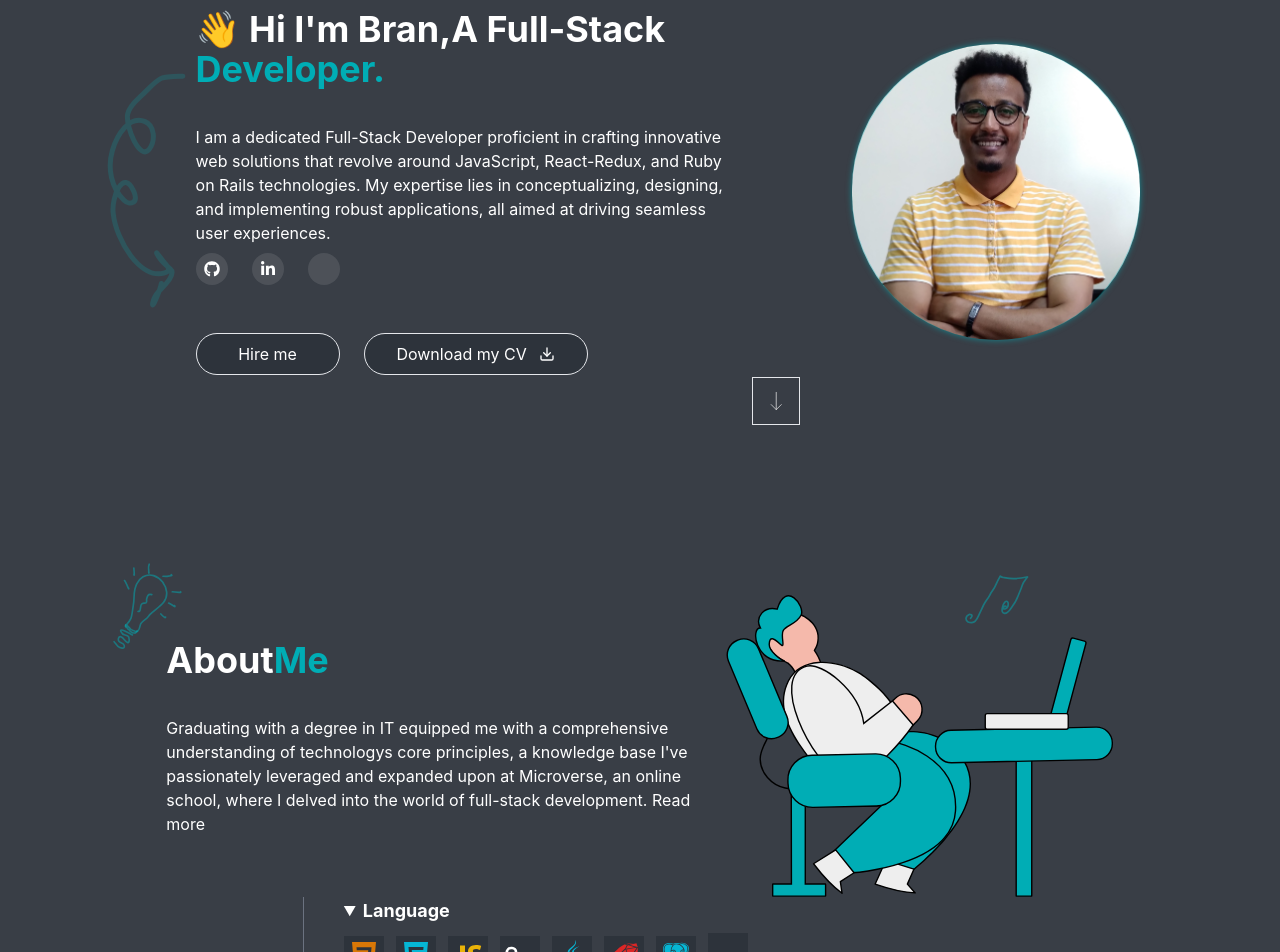
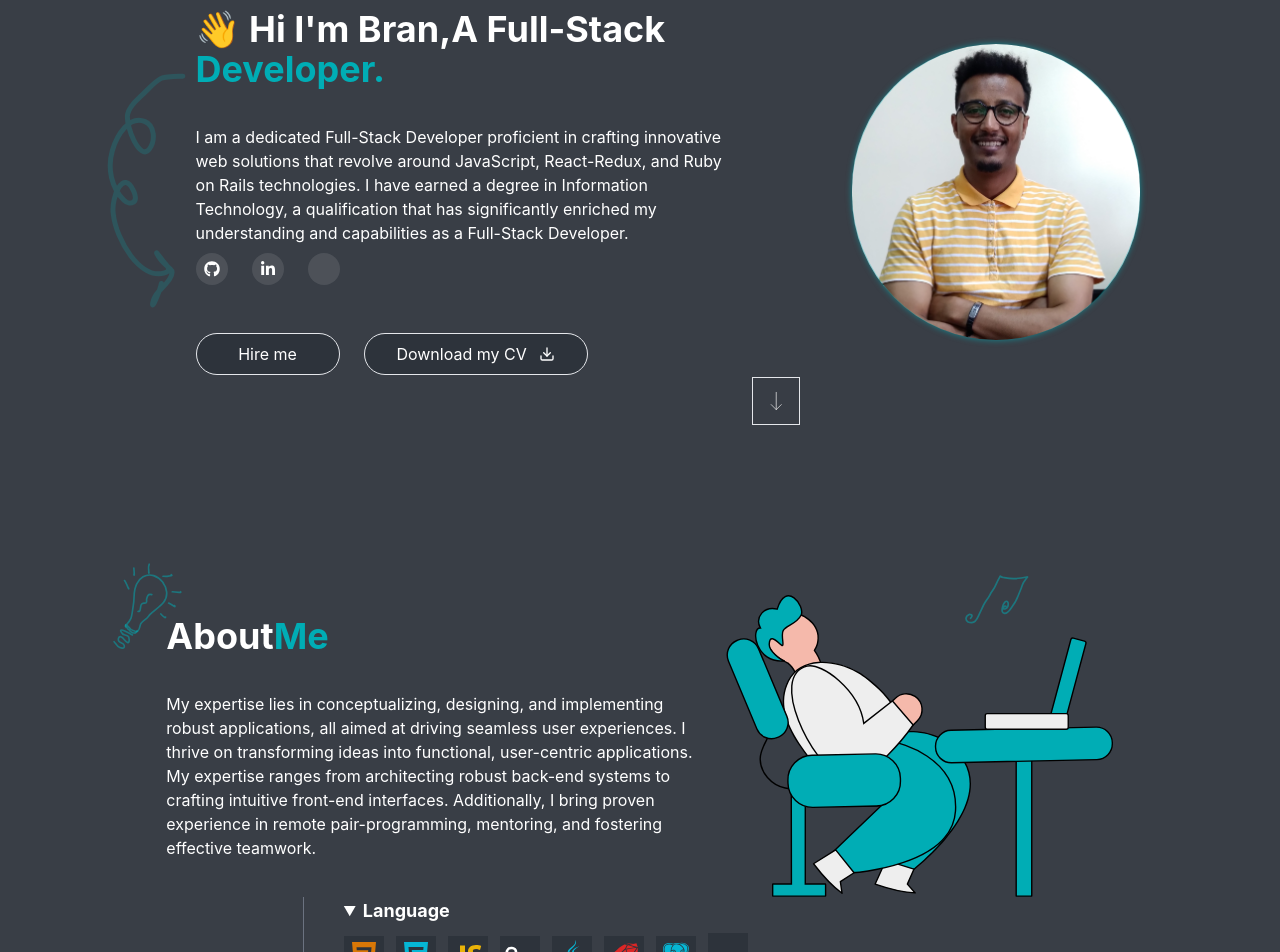
Before and after one commit to BranBayou/portfolio, a React (Create React App) app: page / in a window 1280 px wide. Shown: the part 180-1132 px from the top of the page. Built offline with nearby package versions, Linux system fonts and the light colour scheme; some icons are missing.

Commit message:
Update about me content

```diff
--- a/src/components/About/Detail.jsx
+++ b/src/components/About/Detail.jsx
@@ -8,9 +8,8 @@ const Detail = () => (
       <span className="text-aquab">Me</span>
     </h2>
     <p>
-      Graduating with a degree in IT equipped me with a comprehensive understanding of technologys core principles, a knowledge base I&apos;ve passionately leveraged and expanded upon at Microverse, an online school, where I delved into the world of full-stack development.
+      My expertise lies in conceptualizing, designing, and implementing robust applications, all aimed at driving seamless user experiences. I thrive on transforming ideas into functional, user-centric applications. My expertise ranges from architecting robust back-end systems to crafting intuitive front-end interfaces. Additionally, I bring proven experience in remote pair-programming, mentoring, and fostering effective teamwork.
       {' '}
-      <a href="/">Read more</a>
     </p>
   </div>
 );
--- a/src/components/Headline/Intro.jsx
+++ b/src/components/Headline/Intro.jsx
@@ -21,7 +21,7 @@ function Intro() {
           </h1>
           <div>
             <p className="mt-9">
-              I am a dedicated Full-Stack Developer proficient in crafting innovative web solutions that revolve around JavaScript, React-Redux, and Ruby on Rails technologies. My expertise lies in conceptualizing, designing, and implementing robust applications, all aimed at driving seamless user experiences.
+              I am a dedicated Full-Stack Developer proficient in crafting innovative web solutions that revolve around JavaScript, React-Redux, and Ruby on Rails technologies. I have earned a degree in Information Technology, a qualification that has significantly enriched my understanding and capabilities as a Full-Stack Developer.
             </p>
             <div className="py-2 flex gap-6">
               <a
```
